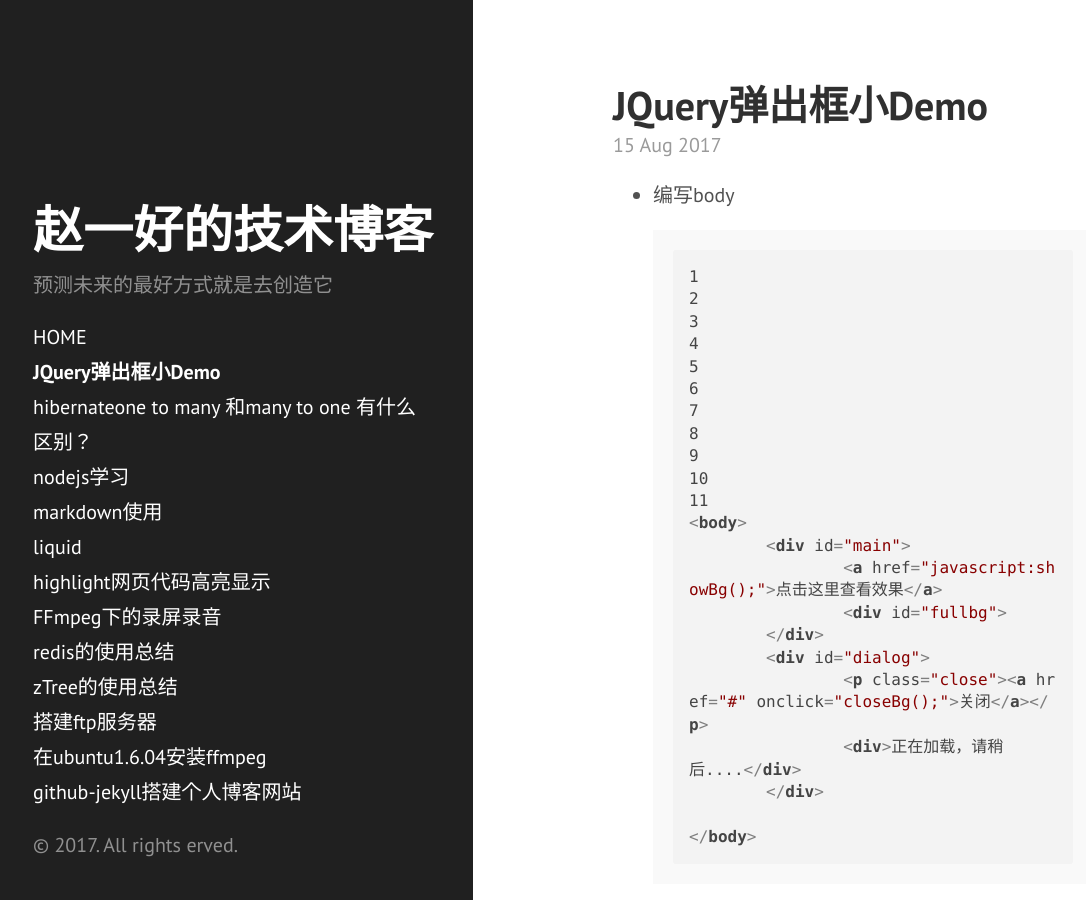
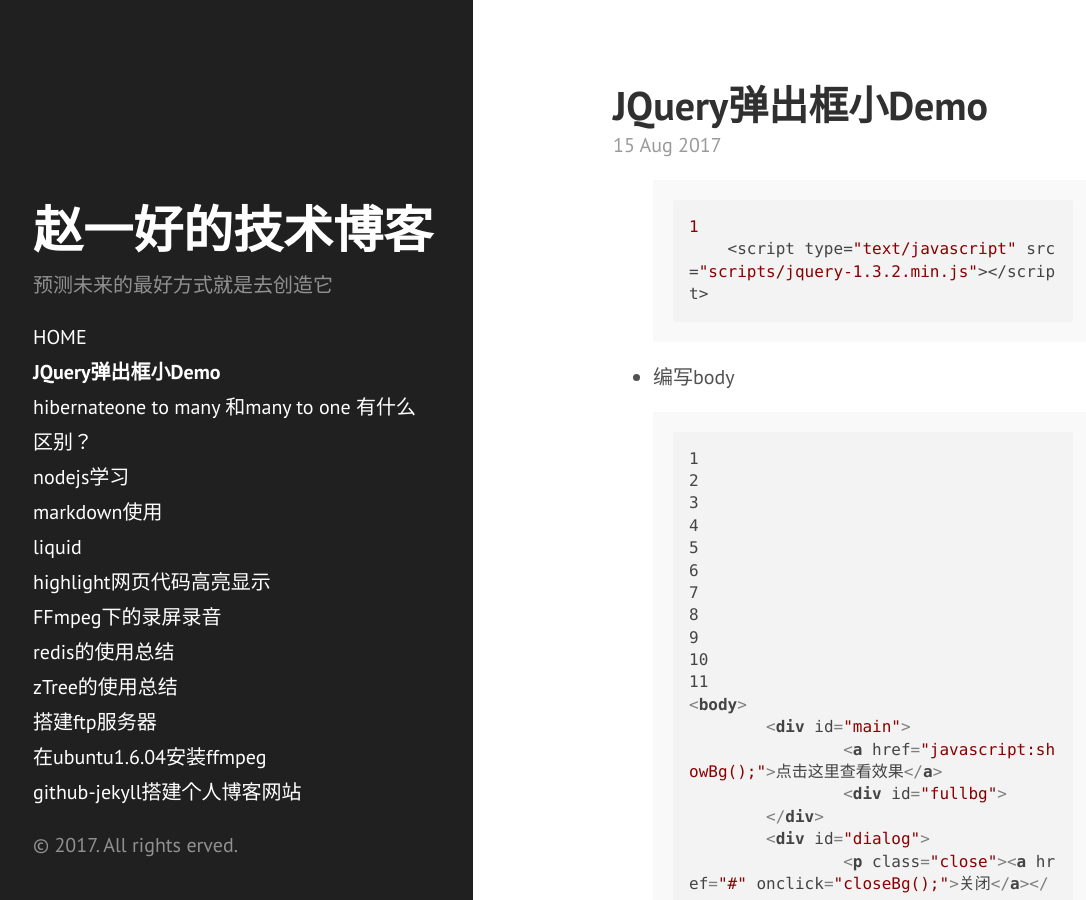
Before and after one commit to sihaiboli/Demo233.github.io, a Jekyll site: the page built from _posts/2017-8-15-JQuery弹出框.md, in a window 1280 px wide and 900 px high. Shown: the whole window, without its empty margins (7-1093 px from the left). Built offline with Jekyll 4.4.1, drawn with Linux system fonts in a browser that asks for light colours; nearby versions of some CDN libraries.

Commit message:
add new blog

```diff
--- a/_posts/2017-8-15-JQuery弹出框.md
+++ b/_posts/2017-8-15-JQuery弹出框.md
@@ -2,6 +2,10 @@
 layout: post
 title: JQuery弹出框小Demo
 ---
+
+{% highlight javascript linenos %}
+    <script type="text/javascript" src="scripts/jquery-1.3.2.min.js"></script>
+{% endhighlight %}
 
 * 编写body
 
@@ -43,5 +47,5 @@ title: JQuery弹出框小Demo
     </code>
 </pre>
 
-最终样式展示
+* 最终样式展示
 ![img1](http://wx4.sinaimg.cn/mw690/0066vfZIgy1fikeu9z4mrj30gw0gwaa2.jpg)
```
